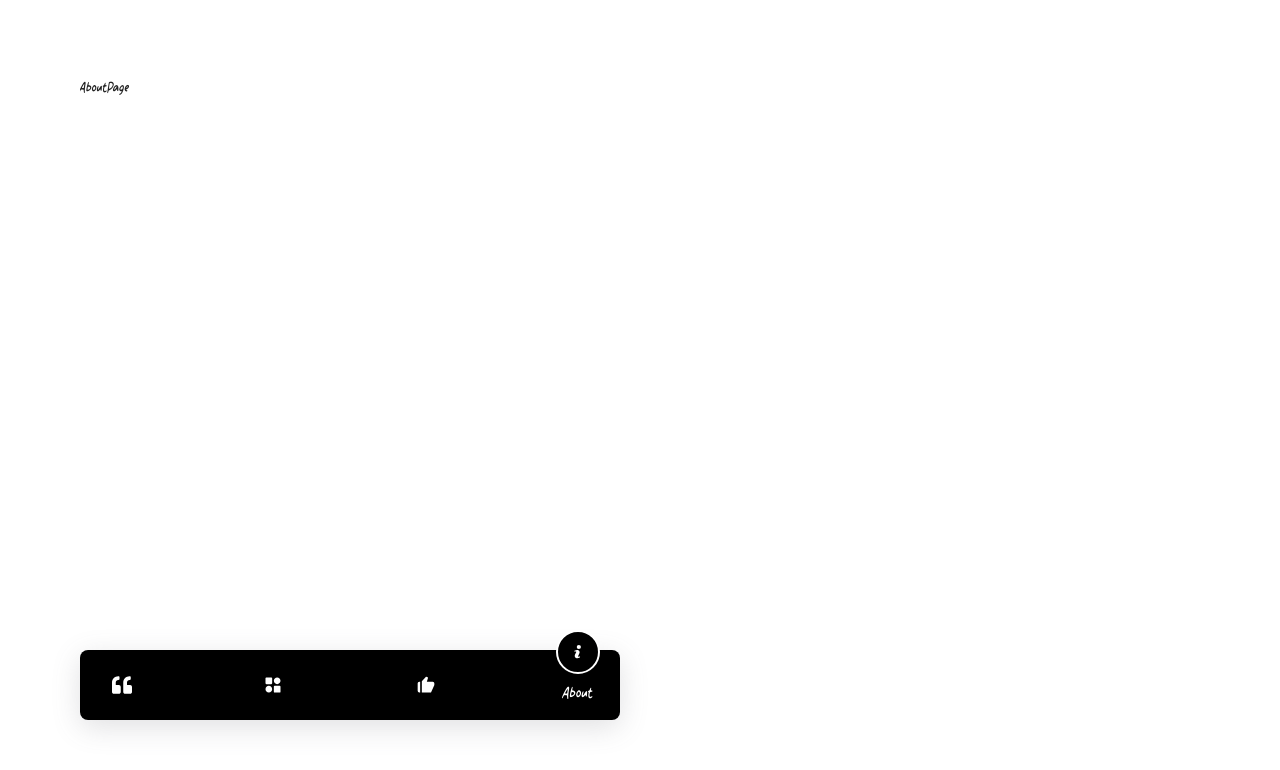
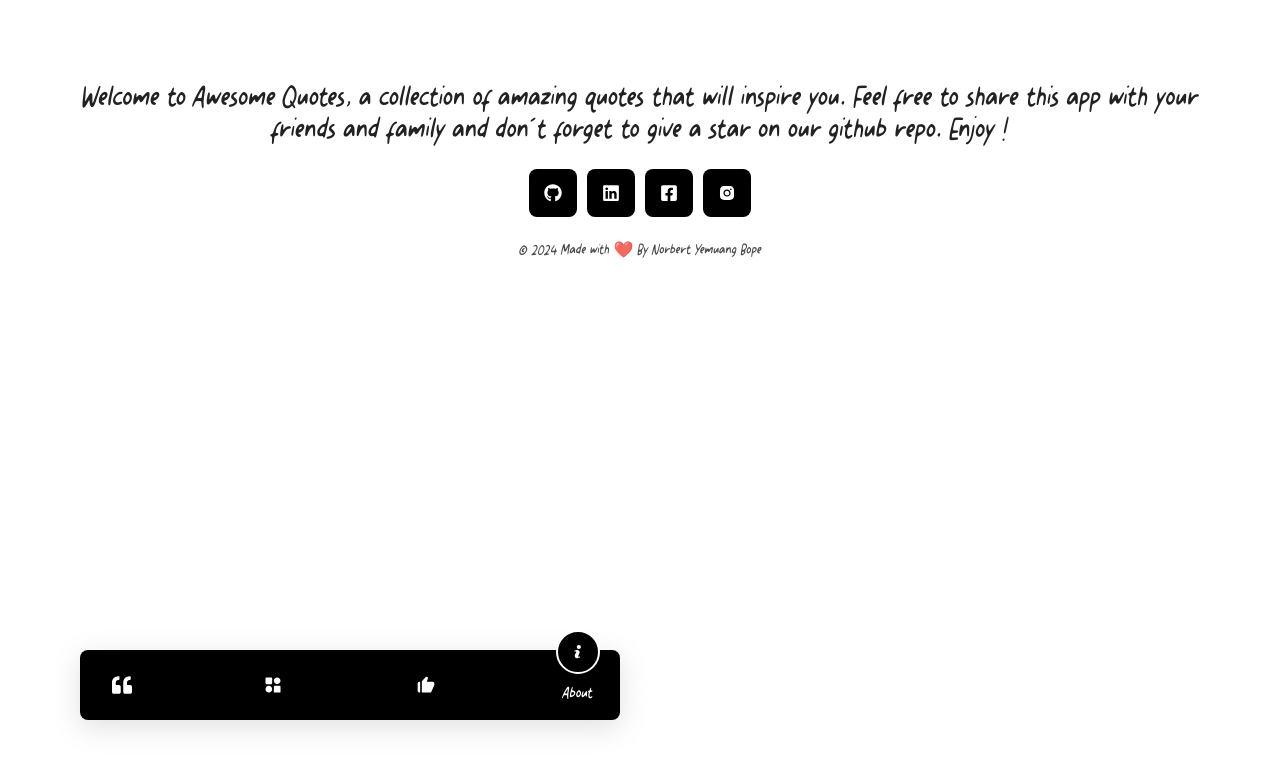
Before and after one commit to Bope142/awesome-quotes, a React (Create React App) app: page /about in a window 1280 px wide. Shown: the top 770 px of the page. Built offline with nearby package versions, Linux system fonts and the light colour scheme.

Commit message:
add content in about page

```diff
--- a/src/components/button/Button.jsx
+++ b/src/components/button/Button.jsx
@@ -8,4 +8,12 @@ function Button({ idBtn, Icons, handleEvent }) {
   );
 }
 
+export const ButtonLink = ({ href, Icons, title }) => {
+  return (
+    <a href={href} className="btn btn-link" title={title}>
+      {Icons}
+    </a>
+  );
+};
+
 export default Button;
--- a/src/pages/about/AboutPage.jsx
+++ b/src/pages/about/AboutPage.jsx
@@ -1,7 +1,46 @@
 import React from "react";
 import "./style.scss";
+import { ButtonLink } from "../../components/button/Button";
+import { FaGithub } from "react-icons/fa";
+import { FaLinkedin } from "react-icons/fa";
+import { FaFacebookSquare } from "react-icons/fa";
+import { AiFillInstagram } from "react-icons/ai";
 function AboutPage() {
-  return <div>AboutPage</div>;
+  return (
+    <main className="about__page">
+      <blockquote>
+        <p>
+          Welcome to Awesome Quotes, a collection of amazing quotes that will
+          inspire you. Feel free to share this app with your friends and family
+          and don't forget to give a star on our github repo. Enjoy !
+        </p>
+      </blockquote>
+
+      <div className="social__media">
+        <ButtonLink
+          href="https://github.com/Bope142/awesome-quotes.git"
+          Icons={<FaGithub />}
+          title="go to github repository"
+        />
+        <ButtonLink
+          href="www.linkedin.com/in/norbert-yemuang-bope-69662318a"
+          Icons={<FaLinkedin />}
+          title="go to my linkedin page"
+        />
+        <ButtonLink
+          href="https://web.facebook.com/profile.php?id=100063692963866"
+          Icons={<FaFacebookSquare />}
+          title="go to my facebook page"
+        />
+        <ButtonLink
+          href="https://www.instagram.com/norbert_yemuang_bope_officiel/"
+          Icons={<AiFillInstagram />}
+          title="go to instagram profil"
+        />
+      </div>
+      <p className="copy">&copy; 2024 Made with ❤️ By Norbert Yemuang Bope</p>
+    </main>
+  );
 }
 
 export default AboutPage;
--- a/src/pages/about/style.scss
+++ b/src/pages/about/style.scss
@@ -1 +1,23 @@
 @import "../../assets/styles/main.style.scss";
+
+.about__page {
+  display: flex;
+  flex-direction: column;
+  row-gap: 25px;
+  align-items: center;
+  justify-content: center;
+  & blockquote {
+    font-size: 2rem;
+    text-align: center;
+  }
+  & .social__media {
+    display: flex;
+    align-items: center;
+    column-gap: 10px;
+  }
+  & .copy {
+    text-align: center;
+    opacity: 0.8;
+    font-size: 1rem;
+  }
+}
--- a/src/pages/home/HomePage.jsx
+++ b/src/pages/home/HomePage.jsx
@@ -35,7 +35,7 @@ const ContainerViewQuote = ({ data }) => {
   return (
     <>
       <p className="quote__category">{fetchedQuotes[0].category} Qoutes</p>
-      <p className="quote__text">{fetchedQuotes[0].quote}</p>
+      <blockquote className="quote__text">{fetchedQuotes[0].quote}</blockquote>
       <p className="quote__author">{fetchedQuotes[0].author}</p>
     </>
   );
```
